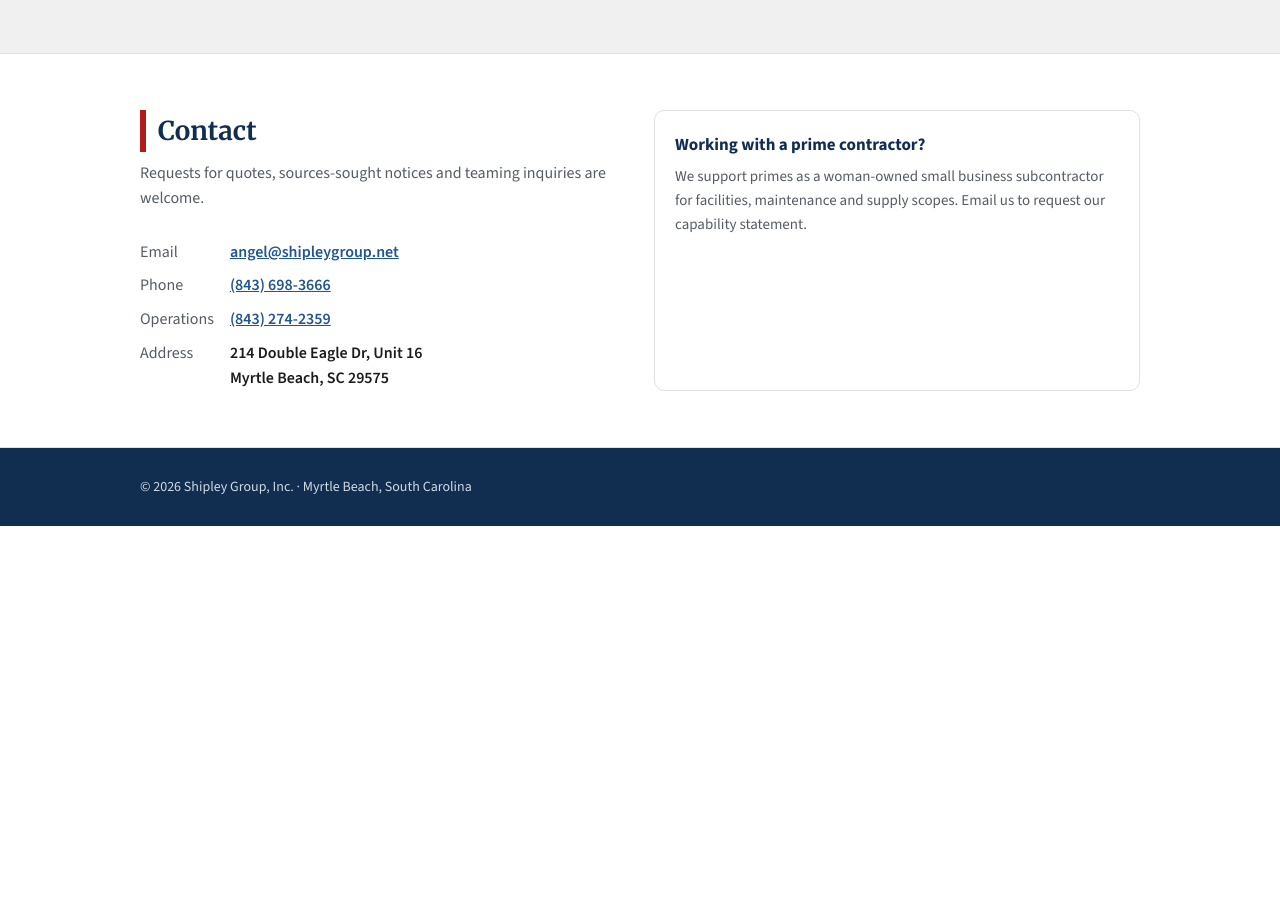
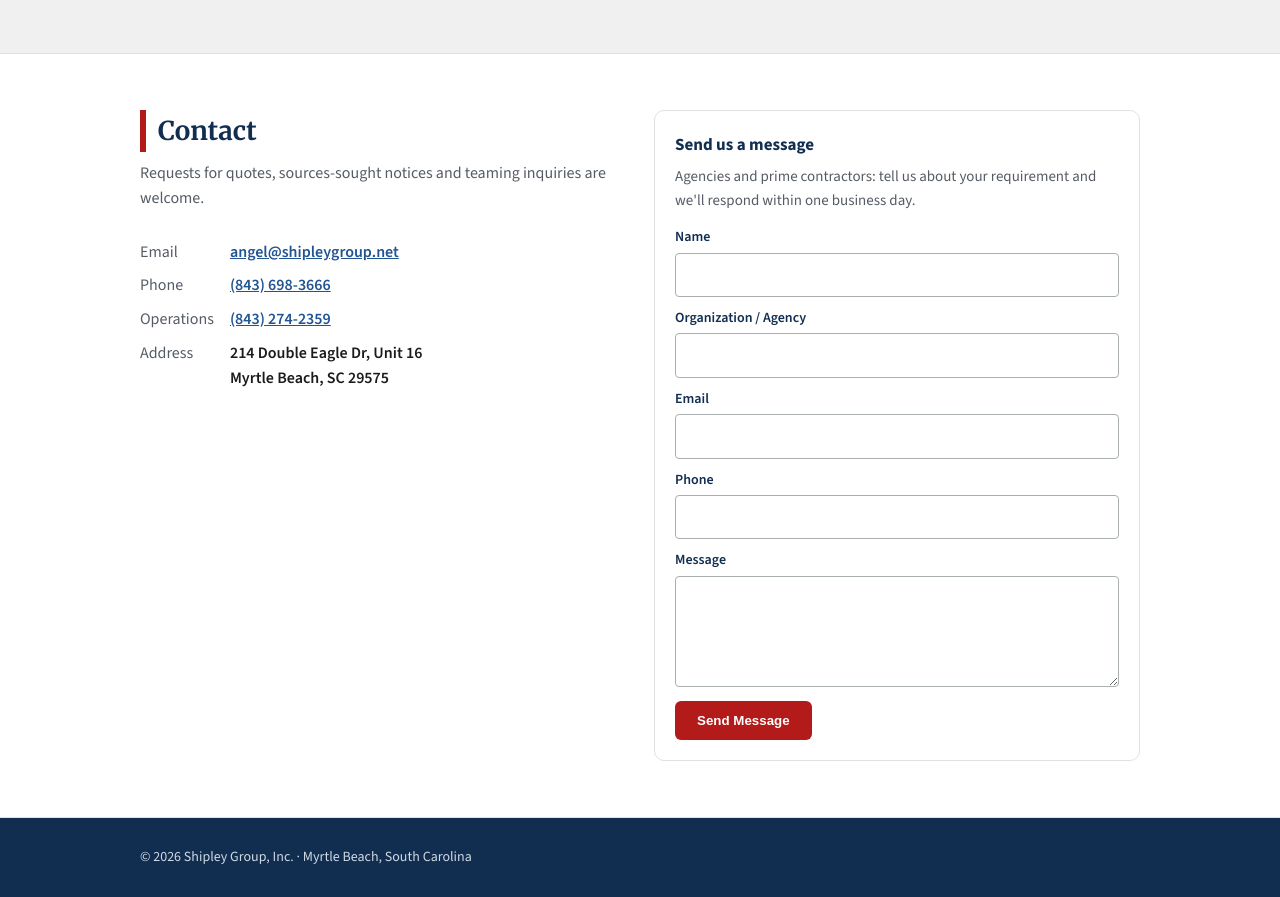
Before and after one commit to shipleygroup1-lab/shipleygroup.net, a plain HTML site: page index.html in a window 1280 px wide. Shown: the part 2526-3423 px from the top of the page. Before the commit the page ends 3052 px from the top, so only its background shows below. Drawn offline with nearby package versions, Linux system fonts and the light colour scheme.

Commit message:
Add files via upload

```diff
--- a/index.html
+++ b/index.html
@@ -54,6 +54,9 @@
   dd{margin:0;font-weight:600}
   .people .card h3{margin-bottom:2px}
   .role{color:var(--gold);font-weight:700;font-size:14px;margin-bottom:8px;display:block}
+  .cform label{display:block;font-size:14px;font-weight:600;color:var(--navy);margin-bottom:10px}
+  .cform input,.cform textarea{display:block;width:100%;margin-top:4px;padding:10px;border:1px solid #a9aeb1;border-radius:4px;font:inherit;font-weight:400}
+  .cform button{border:0;cursor:pointer;background:var(--gold);margin-top:4px}
   footer{background:var(--navy);color:#cfd9e3;padding:28px 0;font-size:14px}
   @media (max-width:720px){
     h1{font-size:30px}
@@ -166,8 +169,20 @@
       </dl>
     </div>
     <div class="card">
-      <h3>Working with a prime contractor?</h3>
-      <p>We support primes as a woman-owned small business subcontractor for facilities, maintenance and supply scopes. Email us to request our capability statement.</p>
+      <h3>Send us a message</h3>
+      <p style="margin-bottom:14px">Agencies and prime contractors: tell us about your requirement and we'll respond within one business day.</p>
+      <form class="cform" action="https://api.web3forms.com/submit" method="POST">
+        <input type="hidden" name="access_key" value="d5632f26-2519-4eba-b9bc-de36a69c2632">
+        <input type="hidden" name="subject" value="New message from shipleygroup.net">
+        <input type="hidden" name="from_name" value="Shipley Group Website">
+        <input type="checkbox" name="botcheck" style="display:none">
+        <label>Name<input type="text" name="name" required></label>
+        <label>Organization / Agency<input type="text" name="organization"></label>
+        <label>Email<input type="email" name="email" required></label>
+        <label>Phone<input type="tel" name="phone"></label>
+        <label>Message<textarea name="message" rows="4" required></textarea></label>
+        <button type="submit" class="btn">Send Message</button>
+      </form>
     </div>
   </div>
 </section>
```
